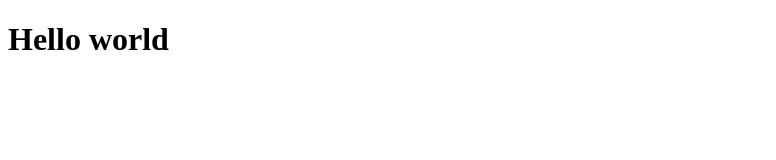
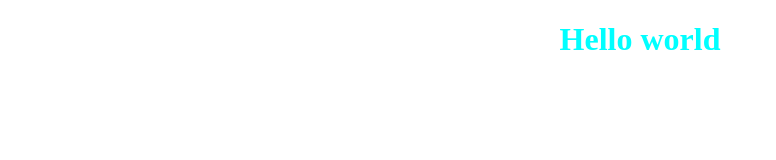
Before and after one commit to itami019/my-project, a plain HTML site: page index.html in a window 1280 px wide. Shown: the whole page, without its empty margins (0-776 px from the left). Drawn offline with Linux system fonts and the light colour scheme; files whose address does not match are found by name.

Commit message:
main changes

```diff
--- a/index.html
+++ b/index.html
@@ -4,10 +4,12 @@
     <meta charset="UTF-8">
     <meta http-equiv="X-UA-Compatible" content="IE=edge">
     <meta name="viewport" content="width=, initial-scale=1.0">
-    <style href="/styles.css"></style>
+    <link rel="stylesheet" href="C:\Users\user\Desktop\my-project\styles.css">
     <title>Document</title>
 </head>
 <body>
-    <h1>Hello world</h1>
+    <div class="title">
+        <h1>Hello world</h1>
+    </div>
 </body>
 </html>
--- a/styles.css
+++ b/styles.css
@@ -1,4 +1,4 @@
-h1 {
-    font-family: 'Lucida Sans', 'Lucida Sans Regular', 'Lucida Grande', 'Lucida Sans Unicode', Geneva, Verdana, sans-serif;
+.title {
     color: aqua;
+    text-align: center;
 }
```
